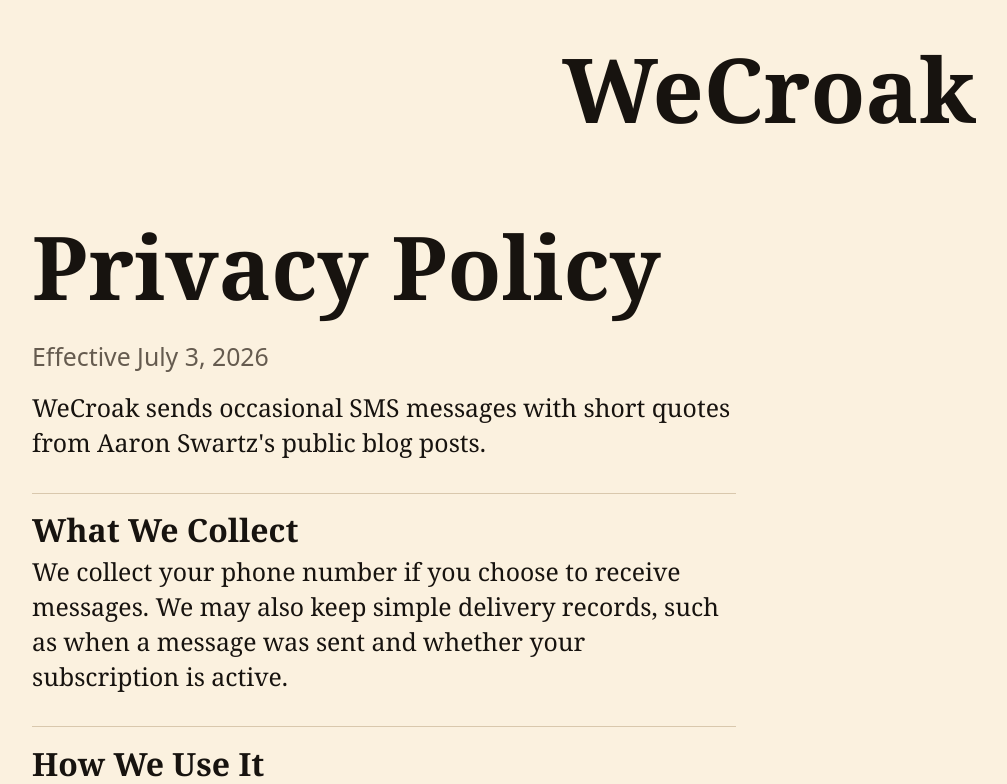
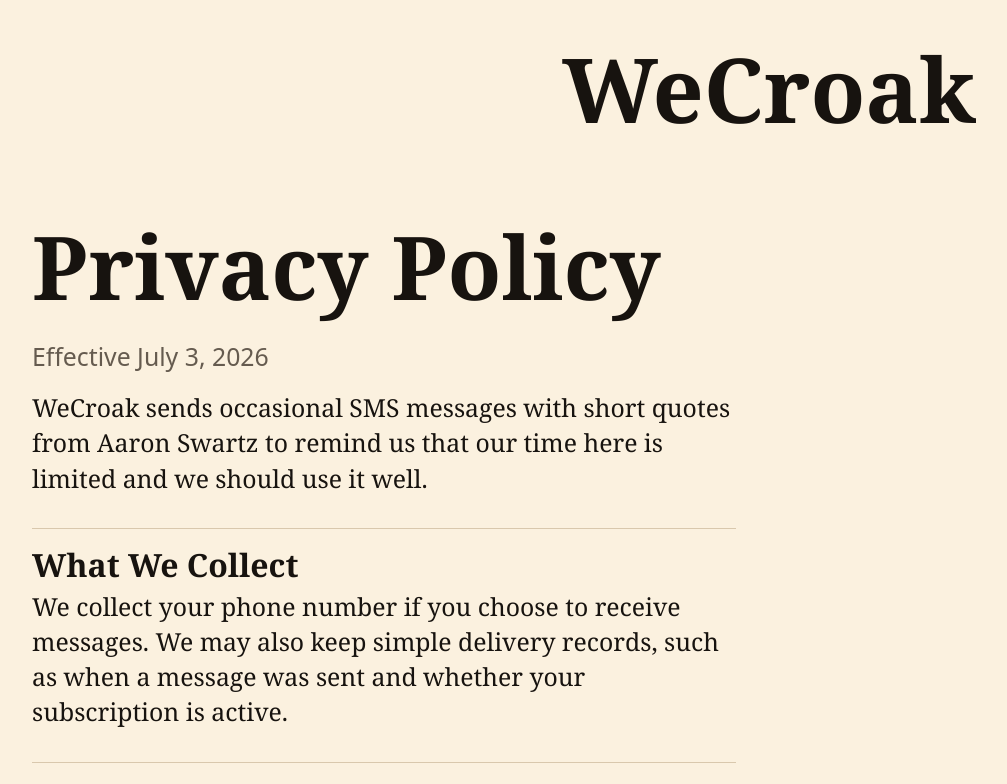
Before and after one commit to shduff/wecroak, a plain HTML site: page privacy.html in a window 1280 px wide. Shown: the top 784 px of the page, without its empty margins (256-1263 px from the left). Drawn offline with Linux system fonts and the light colour scheme.

Commit message:
Update privacy.html

```diff
--- a/privacy.html
+++ b/privacy.html
@@ -14,7 +14,7 @@
       <h1>Privacy Policy</h1>
       <p class="effective">Effective July 3, 2026</p>
 
-      <p>WeCroak sends occasional SMS messages with short quotes from Aaron Swartz's public blog posts.</p>
+      <p>WeCroak sends occasional SMS messages with short quotes from Aaron Swartz to remind us that our time here is limited and we should use it well.</p>
 
       <h2>What We Collect</h2>
       <p>We collect your phone number if you choose to receive messages. We may also keep simple delivery records, such as when a message was sent and whether your subscription is active.</p>
```
